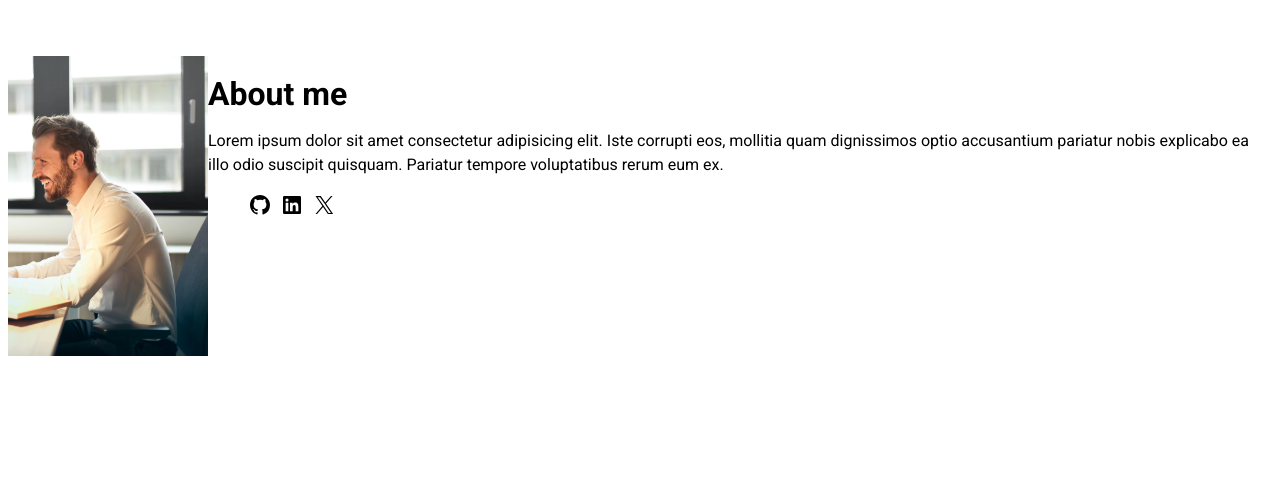
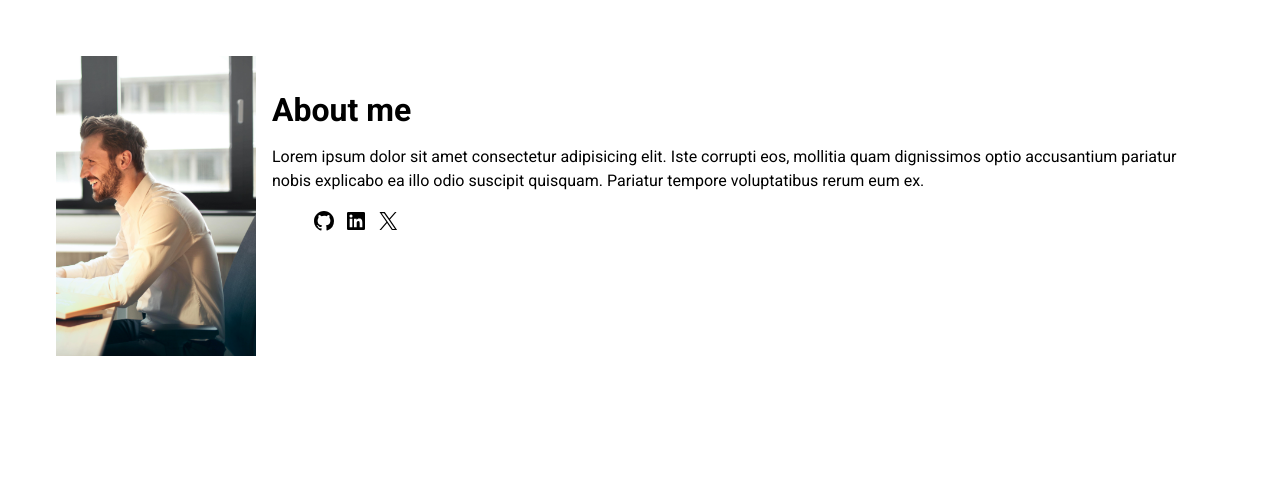
Before and after one commit to ShengGut/landing-page, a website built with Vite: page index.html in a window 1280 px wide. Shown: the top 501 px of the page. Built offline with nearby package versions, Linux system fonts and the light colour scheme; files whose address does not match are found by name; a web font is replaced by a local one.

Commit message:
Added margin variable

```diff
--- a/index.html
+++ b/index.html
@@ -15,7 +15,7 @@
   </head>
   <body>
     <header>
-      <div class="container padding-block-700">
+      <div class="container margin-400 padding-block-700">
         <div class="even-columns">
           <div class="image-container">
             <img class="header-img" src="./images/header-image.jpg" alt="" />
@@ -59,7 +59,7 @@
     </header>
 
     <main>
-      <section class="padding-block-900">
+      <section class="margin-400 padding-block-900">
         <h1>My work</h1>
         <div class="works-container">
           <div class="triple-columns">
@@ -225,7 +225,7 @@
     </main>
 
     <footer>
-      <div class="container">
+      <div class="container margin-400">
         <div class="even-columns">
           <div class="contact-me">
             <h1>Contact Me</h1>
--- a/styles/style.scss
+++ b/styles/style.scss
@@ -96,6 +96,17 @@ body {
 .padding-block-900 {
   padding-block: $size-900;
 }
+
 .padding-block-700 {
   padding-block: $size-700;
 }
+
+.margin-400 {
+  margin: 0 $size-700 0 $size-700;
+}
+
+/* header */
+
+.about-me {
+  margin: 1rem;
+}
```
Also changed, not shown: styles/style.css, 1 other file.
